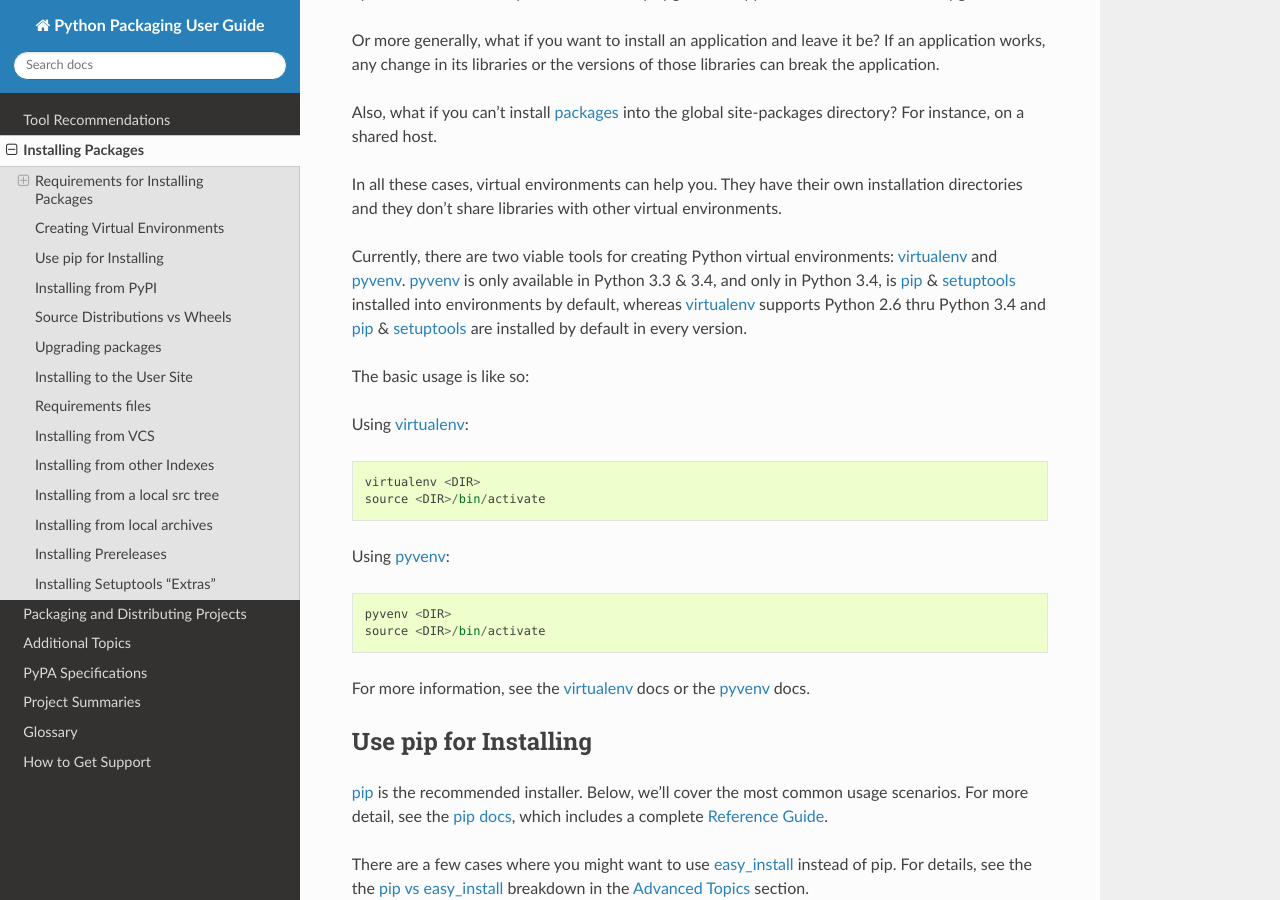
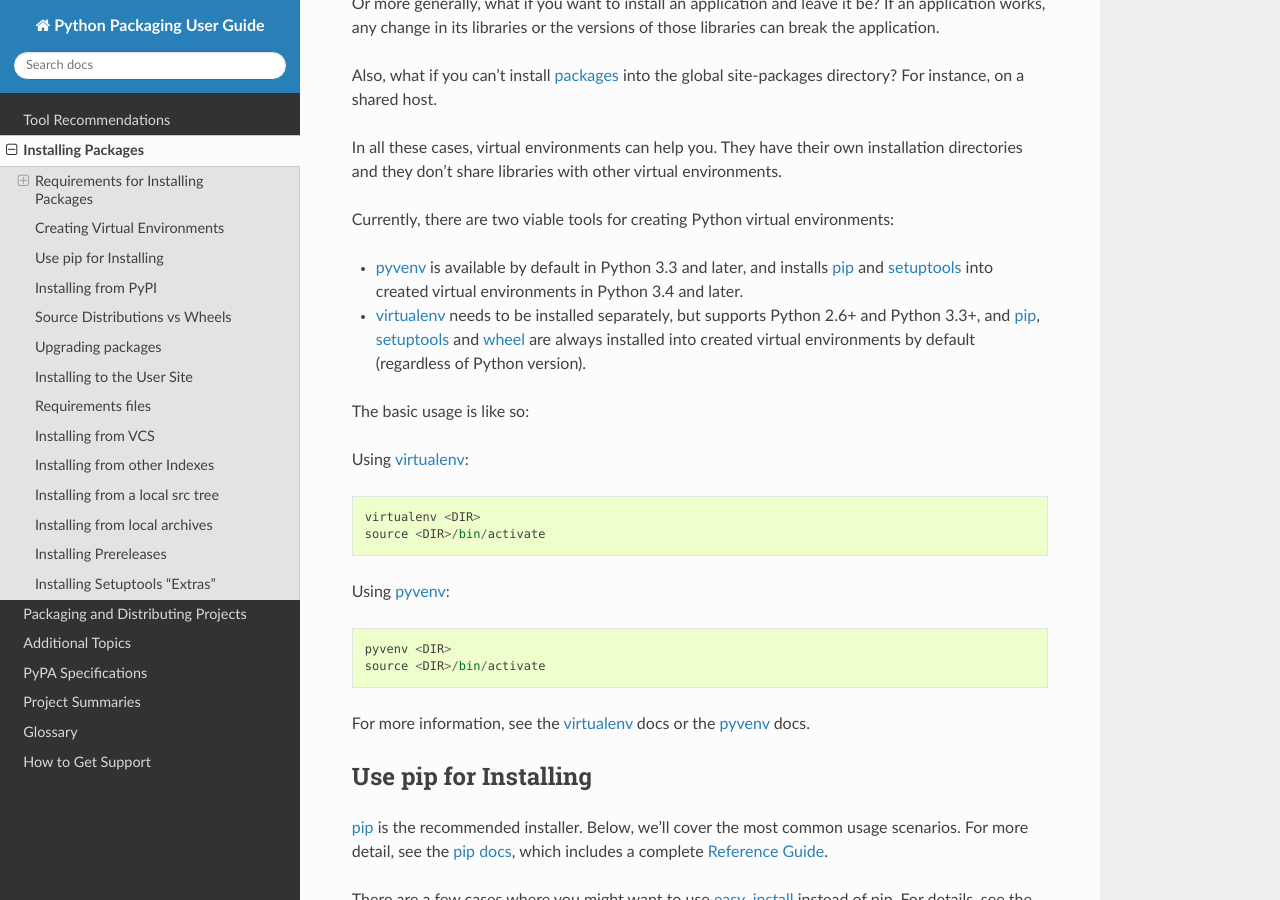
Before and after one commit to pypa/packaging.python.org, a Sphinx documentation site: the page built from source/installing.rst, in a window 1280 px wide and 900 px high, scrolled down 2299 px. Built offline with Sphinx 7.4.7 and the Read the Docs theme 2.0.0, drawn with Linux system fonts in a browser that asks for light colours; pages that are not in the unit, such as notebooks, are missing from menus; some of the changed text lies outside the part shown.

Commit message:
Update virtualenv and pyvenv information in installing.rst
Clarify that pyvenv is available on Python 3.3+ and virtualenv supports Python 3.5.

Also, updated to use "through" instead of "thru".

```diff
--- a/source/installing.rst
+++ b/source/installing.rst
@@ -123,11 +121,14 @@
 environments.
 
 Currently, there are two viable tools for creating Python virtual environments:
-:ref:`virtualenv` and `pyvenv`_. `pyvenv`_ is only available in Python 3.3 &
-3.4, and only in Python 3.4, is :ref:`pip` & :ref:`setuptools` installed into
-environments by default, whereas :ref:`virtualenv` supports Python 2.6 thru
-Python 3.4 and :ref:`pip` & :ref:`setuptools` are installed by default in every
-version.
+
+* `pyvenv`_ is available by default in Python 3.3 and later, and installs
+  :ref:`pip` and :ref:`setuptools` into created virtual environments in
+  Python 3.4 and later.
+* :ref:`virtualenv` needs to be installed separately, but supports Python 2.6+
+  and Python 3.3+, and :ref:`pip`, :ref:`setuptools` and :ref:`wheel` are
+  always installed into created virtual environments by default (regardless of
+  Python version).
 
 The basic usage is like so:
 
```
Also changed, not shown: other parts of source/installing.rst (+0 -2 lines).
